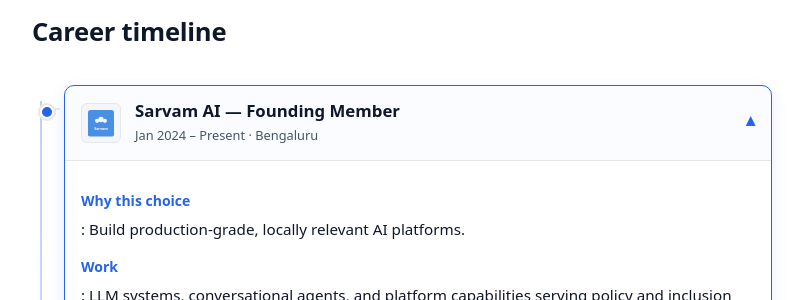
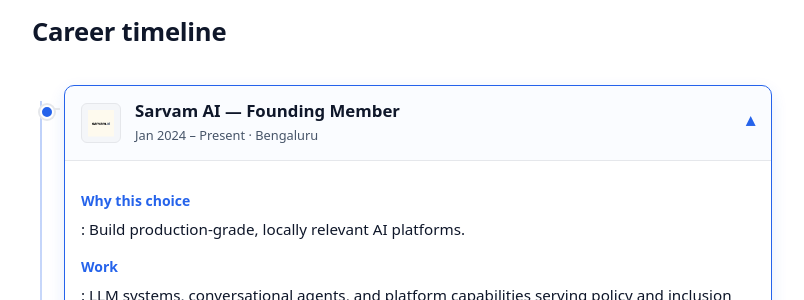
Before and after one commit to saurabh-karn/saurabh-karn.github.io, a Jekyll site: the page built from index.html, in a window 1280 px wide. Shown: the part 257-557 px from the top of the page, without its empty margins (238-1042 px from the left). Built offline with Jekyll 4.4.1, drawn with Linux system fonts in a browser that asks for light colours.

Commit message:
Update Sarvam AI logo: use official Twitter profile image

```diff
--- a/index.html
+++ b/index.html
@@ -14,7 +14,7 @@
   <li class="timeline-item">
     <details class="timeline-card" open>
       <summary>
-        <img src="{{ '/assets/logos/sarvam.svg' | relative_url }}" alt="Sarvam AI" class="company-logo" />
+        <img src="{{ '/assets/logos/sarvam.png' | relative_url }}" alt="Sarvam AI" class="company-logo" />
         <div class="card-title">
           <h3>Sarvam AI — Founding Member</h3>
           <p class="card-meta">Jan 2024 – Present · Bengaluru</p>
```
Also changed, not shown: assets/logos/sarvam.png, assets/logos/sarvam.svg (deleted).
